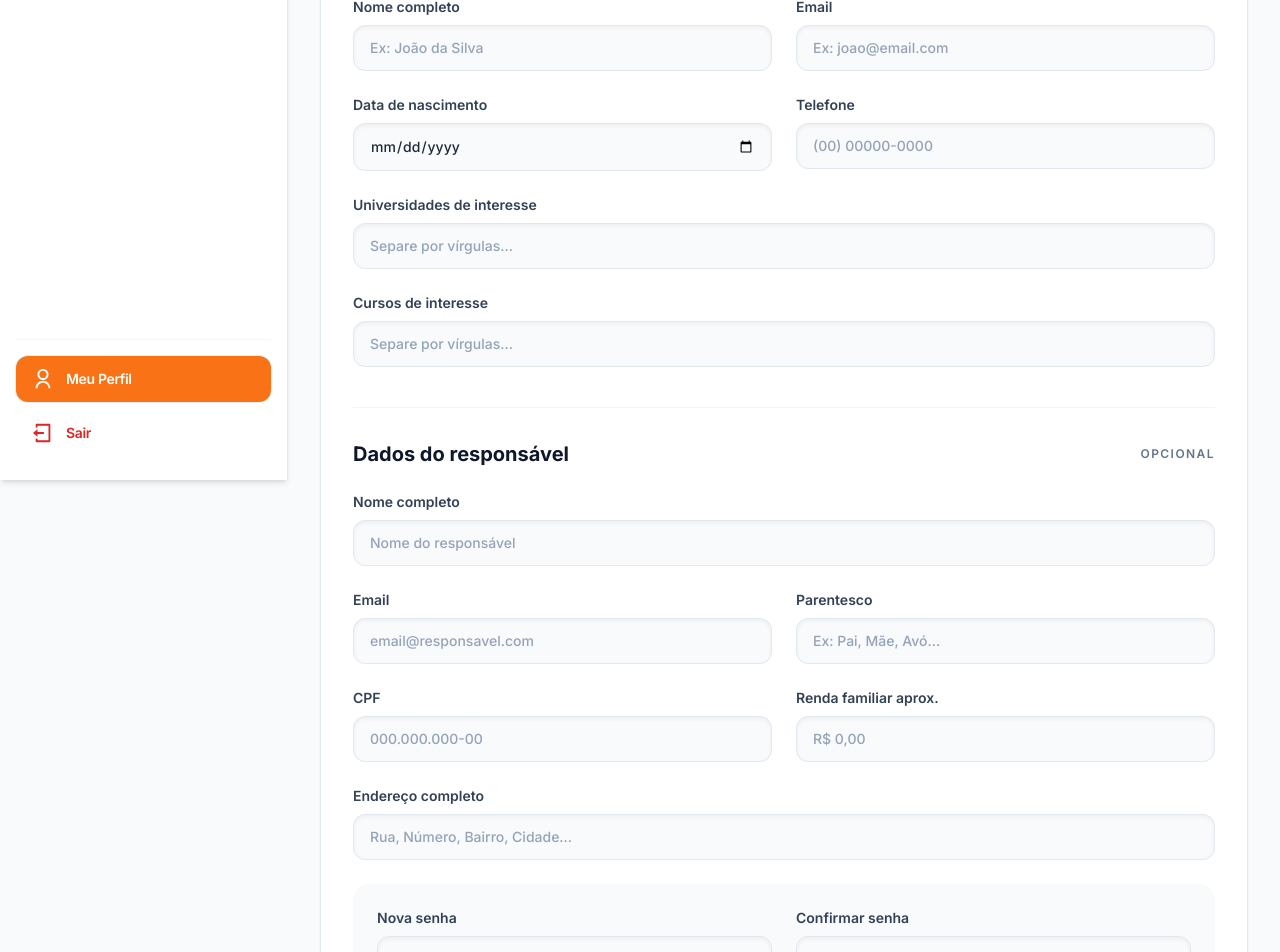
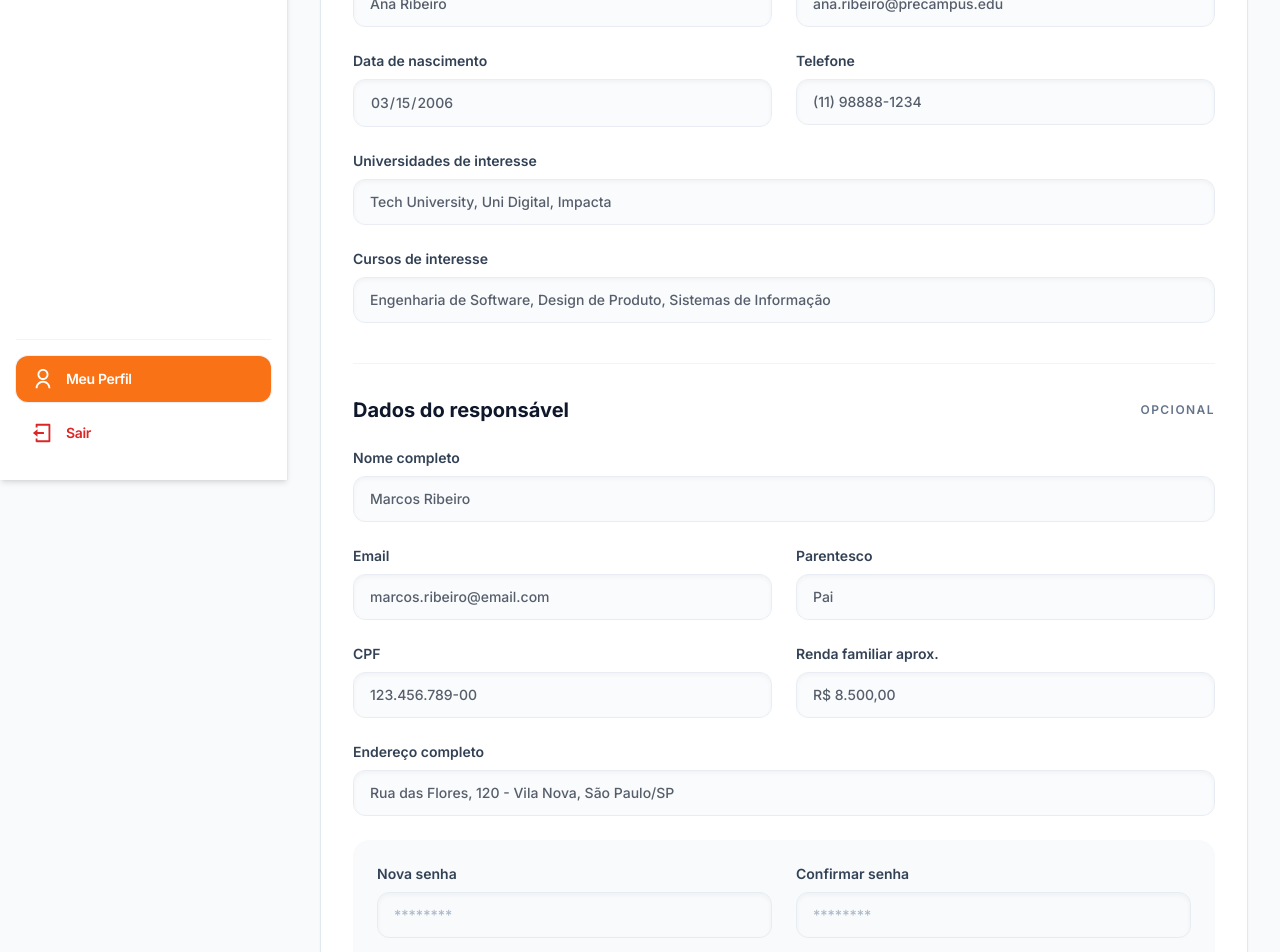
Before and after one commit to Ramontaffa/PreCampus, a Next.js app: page /estudante/perfil in a window 1280 px wide. Shown: the part 320-1272 px from the top of the page. Built offline with nearby package versions, Linux system fonts and the light colour scheme.

Commit message:
feat: implement student profile editing functionality and enhance sidebar display

```diff
--- a/src/modules/student/components/StudentSidebar.tsx
+++ b/src/modules/student/components/StudentSidebar.tsx
@@ -7,6 +7,7 @@ import {
 } from "@remixicon/react";
 import Logo from "../../../assets/logo.png";
 import SidebarLink from "../../../layout/components/SidebarLink";
+import { currentStudentMock } from "../data/usersMock";
 
 export default function StudentSidebar() {
   return (
@@ -27,7 +28,7 @@ export default function StudentSidebar() {
           <p className="text-xs font-semibold uppercase tracking-[0.14em] text-orange-500">
             Painel do Aluno
           </p>
-          <p className="text-sm font-semibold text-slate-800">PreCampus</p>
+          <p className="text-sm font-semibold text-slate-800">{currentStudentMock.name}</p>
         </div>
       </div>
 
--- a/src/modules/student/data/usersMock.ts
+++ b/src/modules/student/data/usersMock.ts
@@ -4,6 +4,15 @@ export interface StudentUserMock {
   email: string;
   phone: string;
   interests: string[];
+  birthDate: string;
+  universitiesOfInterest: string[];
+  coursesOfInterest: string[];
+  guardianName: string;
+  guardianEmail: string;
+  guardianRelationship: string;
+  guardianCpf: string;
+  guardianIncome: string;
+  guardianAddress: string;
 }
 
 export interface SchoolUserMock {
@@ -26,6 +35,15 @@ export const currentStudentMock: StudentUserMock = {
   email: "ana.ribeiro@precampus.edu",
   phone: "(11) 98888-1234",
   interests: ["Tecnologia", "Design", "Engenharia"],
+  birthDate: "2006-03-15",
+  universitiesOfInterest: ["Tech University", "Uni Digital", "Impacta"],
+  coursesOfInterest: ["Engenharia de Software", "Design de Produto", "Sistemas de Informação"],
+  guardianName: "Marcos Ribeiro",
+  guardianEmail: "marcos.ribeiro@email.com",
+  guardianRelationship: "Pai",
+  guardianCpf: "123.456.789-00",
+  guardianIncome: "R$ 8.500,00",
+  guardianAddress: "Rua das Flores, 120 - Vila Nova, São Paulo/SP",
 };
 
 export const currentSchoolMock: SchoolUserMock = {
--- a/src/modules/student/pages/StudentProfile.tsx
+++ b/src/modules/student/pages/StudentProfile.tsx
@@ -2,10 +2,61 @@
 
 import HomeLayout from "../../../layout/HomeLayout";
 import StudentSidebar from "../components/StudentSidebar";
+import { currentStudentMock } from "../data/usersMock";
+import { useState } from "react";
 
 export default function StudentProfile() {
   const inputClass = "w-full rounded-xl border border-slate-200 bg-slate-50 px-4 py-3 text-sm font-medium text-slate-800 placeholder-slate-400 shadow-inner transition-all focus-visible:border-orange-400 focus-visible:bg-white focus-visible:outline focus-visible:outline-2 focus-visible:outline-offset-2 focus-visible:outline-orange-500";
   const labelClass = "block text-sm font-semibold text-slate-700";
+
+  const [isEditing, setIsEditing] = useState(false);
+  const [form, setForm] = useState({
+    name: currentStudentMock.name,
+    email: currentStudentMock.email,
+    birthDate: currentStudentMock.birthDate,
+    phone: currentStudentMock.phone,
+    universities: currentStudentMock.universitiesOfInterest.join(", "),
+    courses: currentStudentMock.coursesOfInterest.join(", "),
+    guardianName: currentStudentMock.guardianName,
+    guardianEmail: currentStudentMock.guardianEmail,
+    guardianRelationship: currentStudentMock.guardianRelationship,
+    guardianCpf: currentStudentMock.guardianCpf,
+    guardianIncome: currentStudentMock.guardianIncome,
+    guardianAddress: currentStudentMock.guardianAddress,
+    password: "",
+    confirmPassword: "",
+  });
+
+  const handleChange = (field: keyof typeof form) => (event: React.ChangeEvent<HTMLInputElement>) => {
+    setForm((prev) => ({ ...prev, [field]: event.target.value }));
+  };
+
+  const disabledClass = !isEditing ? " cursor-not-allowed opacity-75" : "";
+
+  const handleEdit = () => setIsEditing(true);
+  const handleSave = () => {
+    alert("Mock: alterações salvas.");
+    setIsEditing(false);
+  };
+  const handleCancel = () => {
+    setForm({
+      name: currentStudentMock.name,
+      email: currentStudentMock.email,
+      birthDate: currentStudentMock.birthDate,
+      phone: currentStudentMock.phone,
+      universities: currentStudentMock.universitiesOfInterest.join(", "),
+      courses: currentStudentMock.coursesOfInterest.join(", "),
+      guardianName: currentStudentMock.guardianName,
+      guardianEmail: currentStudentMock.guardianEmail,
+      guardianRelationship: currentStudentMock.guardianRelationship,
+      guardianCpf: currentStudentMock.guardianCpf,
+      guardianIncome: currentStudentMock.guardianIncome,
+      guardianAddress: currentStudentMock.guardianAddress,
+      password: "",
+      confirmPassword: "",
+    });
+    setIsEditing(false);
+  };
 
   return (
     <HomeLayout sidebar={<StudentSidebar />}>
@@ -18,9 +69,6 @@ export default function StudentProfile() {
               <h2 className="text-3xl font-bold leading-tight text-slate-900">Meu perfil</h2>
               <p className="text-base text-slate-600">Mantenha seus dados atualizados para receber recomendações aderentes aos seus interesses.</p>
             </div>
-            <span className="inline-flex items-center gap-2 rounded-full bg-slate-100 px-4 py-2 text-xs font-semibold text-slate-700">
-              Dados salvos automaticamente
-            </span>
           </div>
         </div>
 
@@ -34,27 +82,63 @@ export default function StudentProfile() {
             <div className="grid grid-cols-1 gap-6 md:grid-cols-2">
               <div className="space-y-2">
                 <label className={labelClass}>Nome completo</label>
-                <input className={inputClass} placeholder="Ex: João da Silva" />
+                <input
+                  className={inputClass + disabledClass}
+                  value={form.name}
+                  onChange={handleChange("name")}
+                  placeholder="Ex: João da Silva"
+                  disabled={!isEditing}
+                />
               </div>
               <div className="space-y-2">
                 <label className={labelClass}>Email</label>
-                <input className={inputClass} placeholder="Ex: joao@email.com" />
+                <input
+                  className={inputClass + disabledClass}
+                  value={form.email}
+                  onChange={handleChange("email")}
+                  placeholder="Ex: joao@email.com"
+                  disabled={!isEditing}
+                />
               </div>
               <div className="space-y-2">
                 <label className={labelClass}>Data de nascimento</label>
-                <input className={inputClass} type="date" />
+                <input
+                  className={inputClass + disabledClass}
+                  type="date"
+                  value={form.birthDate}
+                  onChange={handleChange("birthDate")}
+                  disabled={!isEditing}
+                />
               </div>
               <div className="space-y-2">
                 <label className={labelClass}>Telefone</label>
-                <input className={inputClass} placeholder="(00) 00000-0000" />
+                <input
+                  className={inputClass + disabledClass}
+                  value={form.phone}
+                  onChange={handleChange("phone")}
+                  placeholder="(00) 00000-0000"
+                  disabled={!isEditing}
+                />
               </div>
               <div className="space-y-2 md:col-span-2">
                 <label className={labelClass}>Universidades de interesse</label>
-                <input className={inputClass} placeholder="Separe por vírgulas..." />
+                <input
+                  className={inputClass + disabledClass}
+                  value={form.universities}
+                  onChange={handleChange("universities")}
+                  placeholder="Separe por vírgulas..."
+                  disabled={!isEditing}
+                />
               </div>
               <div className="space-y-2 md:col-span-2">
                 <label className={labelClass}>Cursos de interesse</label>
-                <input className={inputClass} placeholder="Separe por vírgulas..." />
+                <input
+                  className={inputClass + disabledClass}
+                  value={form.courses}
+                  onChange={handleChange("courses")}
+                  placeholder="Separe por vírgulas..."
+                  disabled={!isEditing}
+                />
               </div>
             </div>
           </div>
@@ -68,58 +152,120 @@ export default function StudentProfile() {
             <div className="grid grid-cols-1 gap-6 md:grid-cols-2">
               <div className="space-y-2 md:col-span-2">
                 <label className={labelClass}>Nome completo</label>
-                <input className={inputClass} placeholder="Nome do responsável" />
+                <input
+                  className={inputClass + disabledClass}
+                  value={form.guardianName}
+                  onChange={handleChange("guardianName")}
+                  placeholder="Nome do responsável"
+                  disabled={!isEditing}
+                />
               </div>
               <div className="space-y-2">
                 <label className={labelClass}>Email</label>
-                <input className={inputClass} placeholder="email@responsavel.com" />
+                <input
+                  className={inputClass + disabledClass}
+                  value={form.guardianEmail}
+                  onChange={handleChange("guardianEmail")}
+                  placeholder="email@responsavel.com"
+                  disabled={!isEditing}
+                />
               </div>
               <div className="space-y-2">
                 <label className={labelClass}>Parentesco</label>
-                <input className={inputClass} placeholder="Ex: Pai, Mãe, Avó..." />
+                <input
+                  className={inputClass + disabledClass}
+                  value={form.guardianRelationship}
+                  onChange={handleChange("guardianRelationship")}
+                  placeholder="Ex: Pai, Mãe, Avó..."
+                  disabled={!isEditing}
+                />
               </div>
               <div className="space-y-2">
                 <label className={labelClass}>CPF</label>
-                <input className={inputClass} placeholder="000.000.000-00" />
+                <input
+                  className={inputClass + disabledClass}
+                  value={form.guardianCpf}
+                  onChange={handleChange("guardianCpf")}
+                  placeholder="000.000.000-00"
+                  disabled={!isEditing}
+                />
               </div>
               <div className="space-y-2">
                 <label className={labelClass}>Renda familiar aprox.</label>
-                <input className={inputClass} placeholder="R$ 0,00" />
+                <input
+                  className={inputClass + disabledClass}
+                  value={form.guardianIncome}
+                  onChange={handleChange("guardianIncome")}
+                  placeholder="R$ 0,00"
+                  disabled={!isEditing}
+                />
               </div>
               <div className="space-y-2 md:col-span-2">
                 <label className={labelClass}>Endereço completo</label>
-                <input className={inputClass} placeholder="Rua, Número, Bairro, Cidade..." />
+                <input
+                  className={inputClass + disabledClass}
+                  value={form.guardianAddress}
+                  onChange={handleChange("guardianAddress")}
+                  placeholder="Rua, Número, Bairro, Cidade..."
+                  disabled={!isEditing}
+                />
               </div>
             </div>
 
             <div className="grid grid-cols-1 gap-6 rounded-2xl bg-slate-50 p-6 md:grid-cols-2">
               <div className="space-y-2">
                 <label className={labelClass}>Nova senha</label>
-                <input className={inputClass} type="password" placeholder="********" />
+                <input
+                  className={inputClass + disabledClass}
+                  type="password"
+                  value={form.password}
+                  onChange={handleChange("password")}
+                  placeholder="********"
+                  disabled={!isEditing}
+                />
               </div>
               <div className="space-y-2">
                 <label className={labelClass}>Confirmar senha</label>
-                <input className={inputClass} type="password" placeholder="********" />
+                <input
+                  className={inputClass + disabledClass}
+                  type="password"
+                  value={form.confirmPassword}
+                  onChange={handleChange("confirmPassword")}
+                  placeholder="********"
+                  disabled={!isEditing}
+                />
               </div>
               <p className="md:col-span-2 text-sm text-slate-500">Use uma senha com pelo menos 8 caracteres, combinando letras, números e símbolos.</p>
             </div>
           </div>
 
           <div className="mt-10 flex flex-col justify-end gap-3 border-t border-slate-100 pt-6 sm:flex-row">
+            {!isEditing ? (
               <button
                 type="button"
-              onClick={() => alert("Mock: modo edição ativado.")}
+                onClick={handleEdit}
                 className="inline-flex items-center justify-center gap-2 rounded-xl border border-slate-300 px-6 py-3 text-sm font-semibold text-slate-700 transition-colors duration-200 hover:border-orange-300 hover:bg-orange-50 focus-visible:outline focus-visible:outline-2 focus-visible:outline-offset-2 focus-visible:outline-orange-500"
               >
                 Editar perfil
               </button>
+            ) : (
+              <>
                 <button
                   type="button"
-              onClick={() => alert("Mock: alterações salvas.")}
+                  onClick={handleCancel}
+                  className="inline-flex items-center justify-center gap-2 rounded-xl border border-slate-300 px-6 py-3 text-sm font-semibold text-slate-700 transition-colors duration-200 hover:border-orange-300 hover:bg-orange-50 focus-visible:outline focus-visible:outline-2 focus-visible:outline-offset-2 focus-visible:outline-orange-500"
+                >
+                  Cancelar
+                </button>
+                <button
+                  type="button"
+                  onClick={handleSave}
                   className="inline-flex items-center justify-center gap-2 rounded-xl bg-orange-500 px-6 py-3 text-sm font-semibold text-white shadow-sm transition-colors duration-200 hover:bg-orange-600 focus-visible:outline focus-visible:outline-2 focus-visible:outline-offset-2 focus-visible:outline-orange-500"
                 >
                   Salvar alterações
                 </button>
+              </>
+            )}
           </div>
         </div>
       </div>
```
Lines whose indentation alone changed are shown as unchanged.
